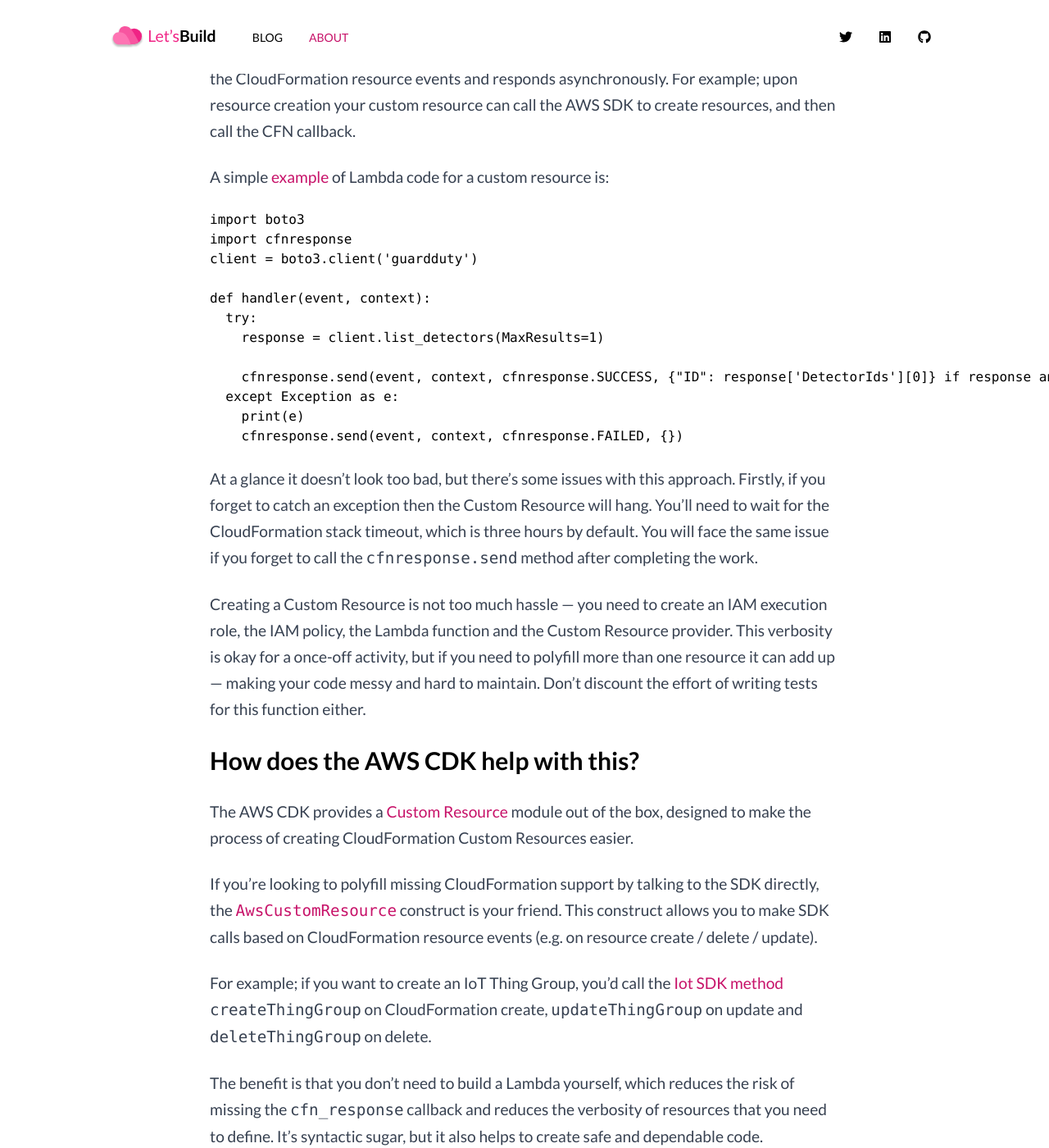
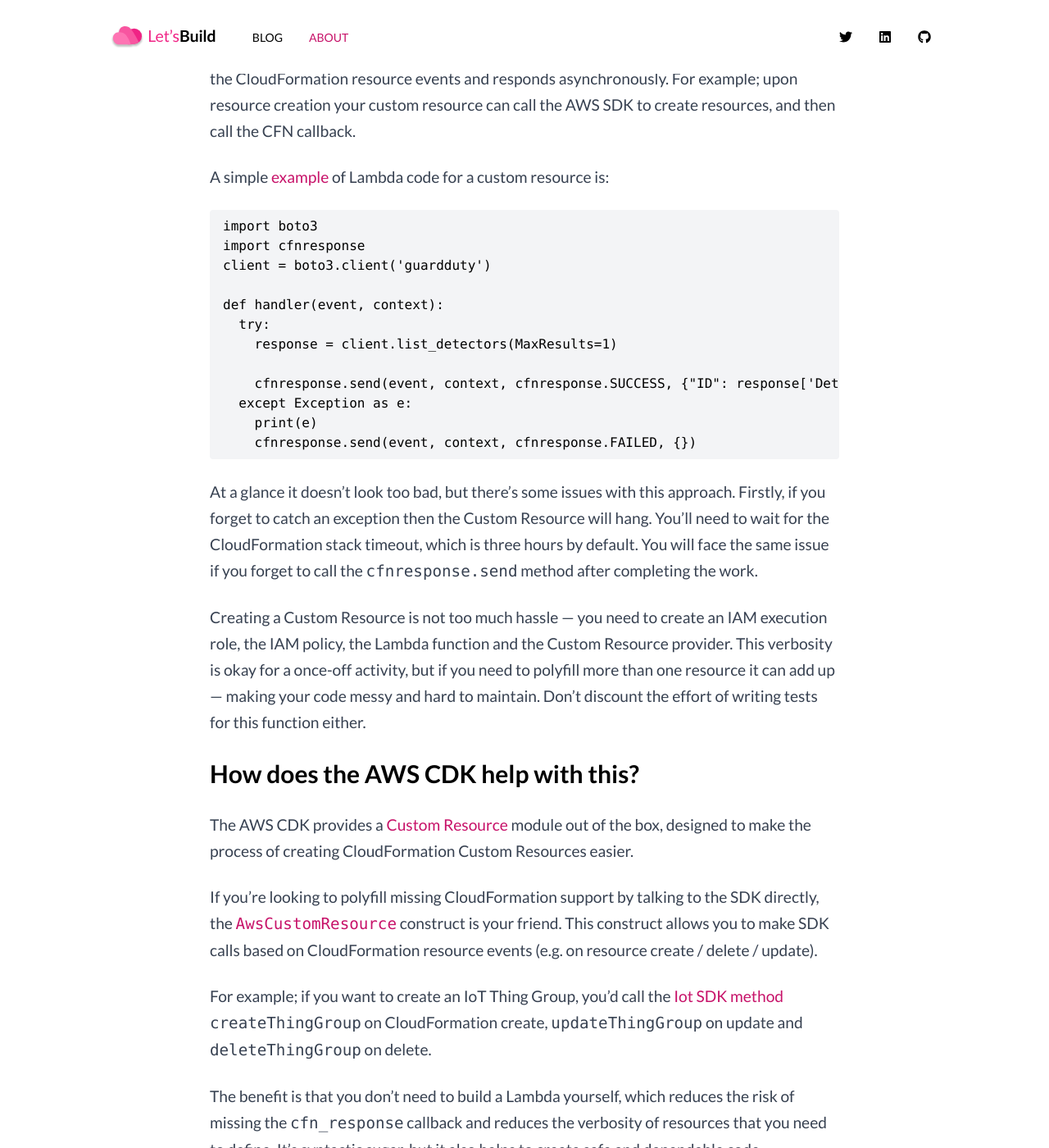
Before and after one commit to sbracegirdle/sbracegirdle.github.io, a Jekyll site: the page built from _posts/2021-12-20-cdk-cr.md, in a window 1280 px wide and 1400 px high, scrolled down 1044 px. Shown: the whole window at 82% size. Built offline with Jekyll 4.4.1, drawn with Linux system fonts in a browser that asks for light colours; some of the changed text lies outside the part shown.

Commit message:
Update css rules

```diff
--- a/css/output.css
+++ b/css/output.css
@@ -469,13 +469,39 @@
   color: rgb(240 35 133 / var(--tw-text-opacity));
 }
 
+pre.highlight {
+  margin-top: 1.5rem;
+  margin-bottom: 1.5rem;
+  display: block;
+  overflow-y: auto;
+  border-radius: 0.25rem;
+  --tw-bg-opacity: 1;
+  background-color: rgb(243 244 246 / var(--tw-bg-opacity));
+  padding-top: 0.5rem;
+  padding-bottom: 0.5rem;
+  padding-left: 1rem;
+  padding-right: 1rem;
+}
+
 *, ::before, ::after {
+  --tw-translate-x: 0;
+  --tw-translate-y: 0;
+  --tw-rotate: 0;
+  --tw-skew-x: 0;
+  --tw-skew-y: 0;
+  --tw-scale-x: 1;
+  --tw-scale-y: 1;
+  --tw-transform: translateX(var(--tw-translate-x)) translateY(var(--tw-translate-y)) rotate(var(--tw-rotate)) skewX(var(--tw-skew-x)) skewY(var(--tw-skew-y)) scaleX(var(--tw-scale-x)) scaleY(var(--tw-scale-y));
   --tw-border-opacity: 1;
   border-color: rgb(229 231 235 / var(--tw-border-opacity));
   --tw-ring-offset-shadow: 0 0 #0000;
   --tw-ring-shadow: 0 0 #0000;
   --tw-shadow: 0 0 #0000;
   --tw-shadow-colored: 0 0 #0000;
+}
+
+.visible {
+  visibility: visible;
 }
 
 .sticky {
@@ -530,6 +556,11 @@
   margin-bottom: 1.5rem;
 }
 
+.my-5 {
+  margin-top: 1.25rem;
+  margin-bottom: 1.25rem;
+}
+
 .mr-4 {
   margin-right: 1rem;
 }
@@ -550,8 +581,16 @@
   display: flex;
 }
 
+.table {
+  display: table;
+}
+
 .grid {
   display: grid;
+}
+
+.contents {
+  display: contents;
 }
 
 .hidden {
@@ -572,6 +611,18 @@
 
 .flex-1 {
   flex: 1 1 0%;
+}
+
+.border-collapse {
+  border-collapse: collapse;
+}
+
+.transform {
+  transform: var(--tw-transform);
+}
+
+.resize {
+  resize: both;
 }
 
 .grid-cols-8 {
@@ -598,6 +649,14 @@
   gap: 2rem;
 }
 
+.overflow-y-auto {
+  overflow-y: auto;
+}
+
+.border {
+  border-width: 1px;
+}
+
 .border-b {
   border-bottom-width: 1px;
 }
@@ -610,6 +669,11 @@
 .bg-gray-800 {
   --tw-bg-opacity: 1;
   background-color: rgb(31 41 55 / var(--tw-bg-opacity));
+}
+
+.bg-gray-100 {
+  --tw-bg-opacity: 1;
+  background-color: rgb(243 244 246 / var(--tw-bg-opacity));
 }
 
 .px-0 {
@@ -687,6 +751,10 @@
   font-style: italic;
 }
 
+.leading-8 {
+  line-height: 2rem;
+}
+
 .text-flickr-darker {
   --tw-text-opacity: 1;
   color: rgb(169 14 88 / var(--tw-text-opacity));
@@ -722,10 +790,24 @@
   color: rgb(248 85 160 / var(--tw-text-opacity));
 }
 
+.text-gray-700 {
+  --tw-text-opacity: 1;
+  color: rgb(55 65 81 / var(--tw-text-opacity));
+}
+
+.underline {
+  -webkit-text-decoration-line: underline;
+          text-decoration-line: underline;
+}
+
 .shadow {
   --tw-shadow: 0 1px 3px 0 rgb(0 0 0 / 0.1), 0 1px 2px -1px rgb(0 0 0 / 0.1);
   --tw-shadow-colored: 0 1px 3px 0 var(--tw-shadow-color), 0 1px 2px -1px var(--tw-shadow-color);
   box-shadow: var(--tw-ring-offset-shadow, 0 0 #0000), var(--tw-ring-shadow, 0 0 #0000), var(--tw-shadow);
+}
+
+.outline {
+  outline-style: solid;
 }
 
 .hover\:text-flickr-light:hover {
--- a/tailwind.config.js
+++ b/tailwind.config.js
@@ -1,5 +1,5 @@
 module.exports = {
-  content: ["./**/*.html"],
+  content: ["./**/*.html", "./css/*.css"],
   theme: {
     fontSize: {
       "2xs": "0.75rem",
```
